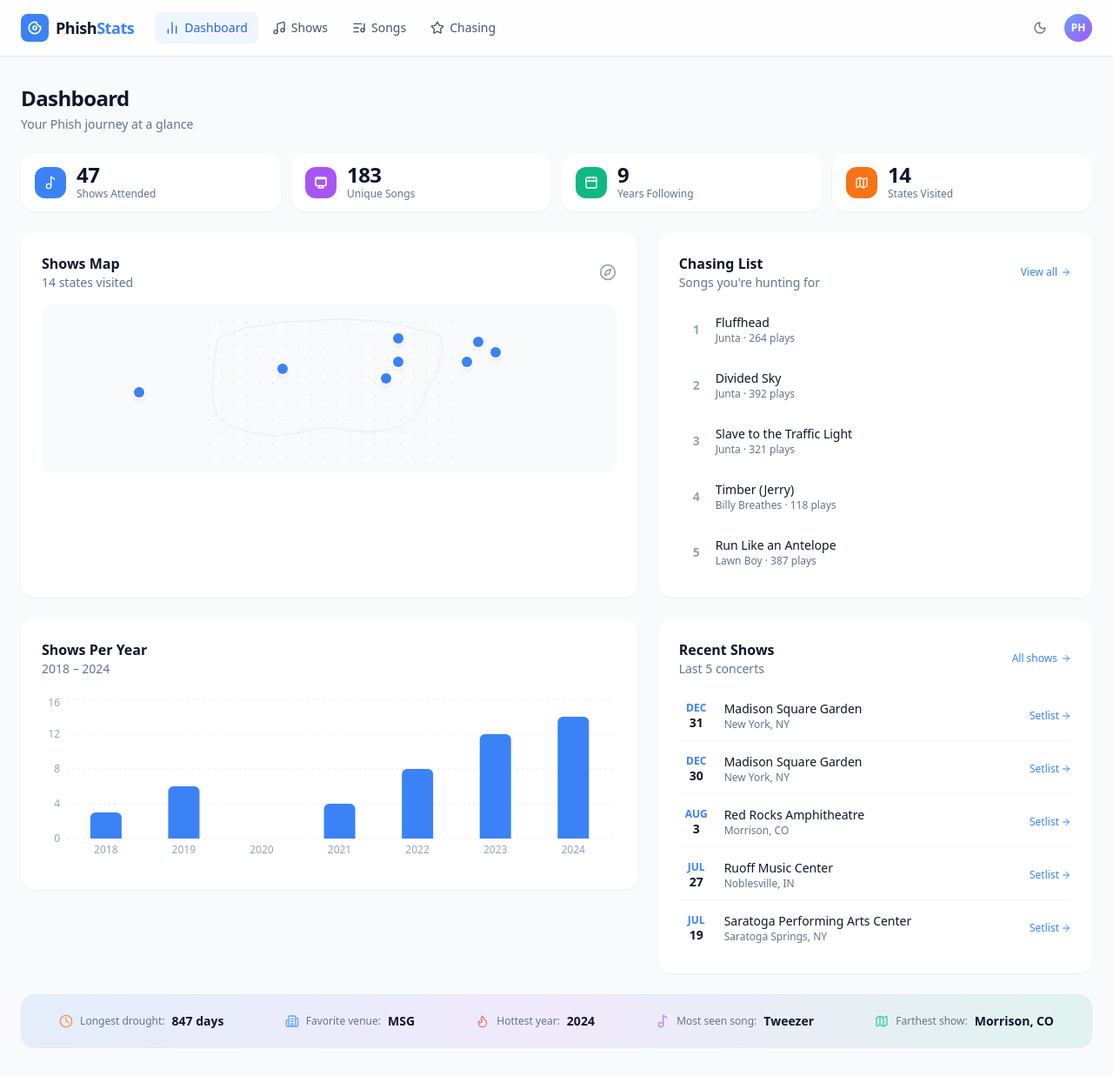
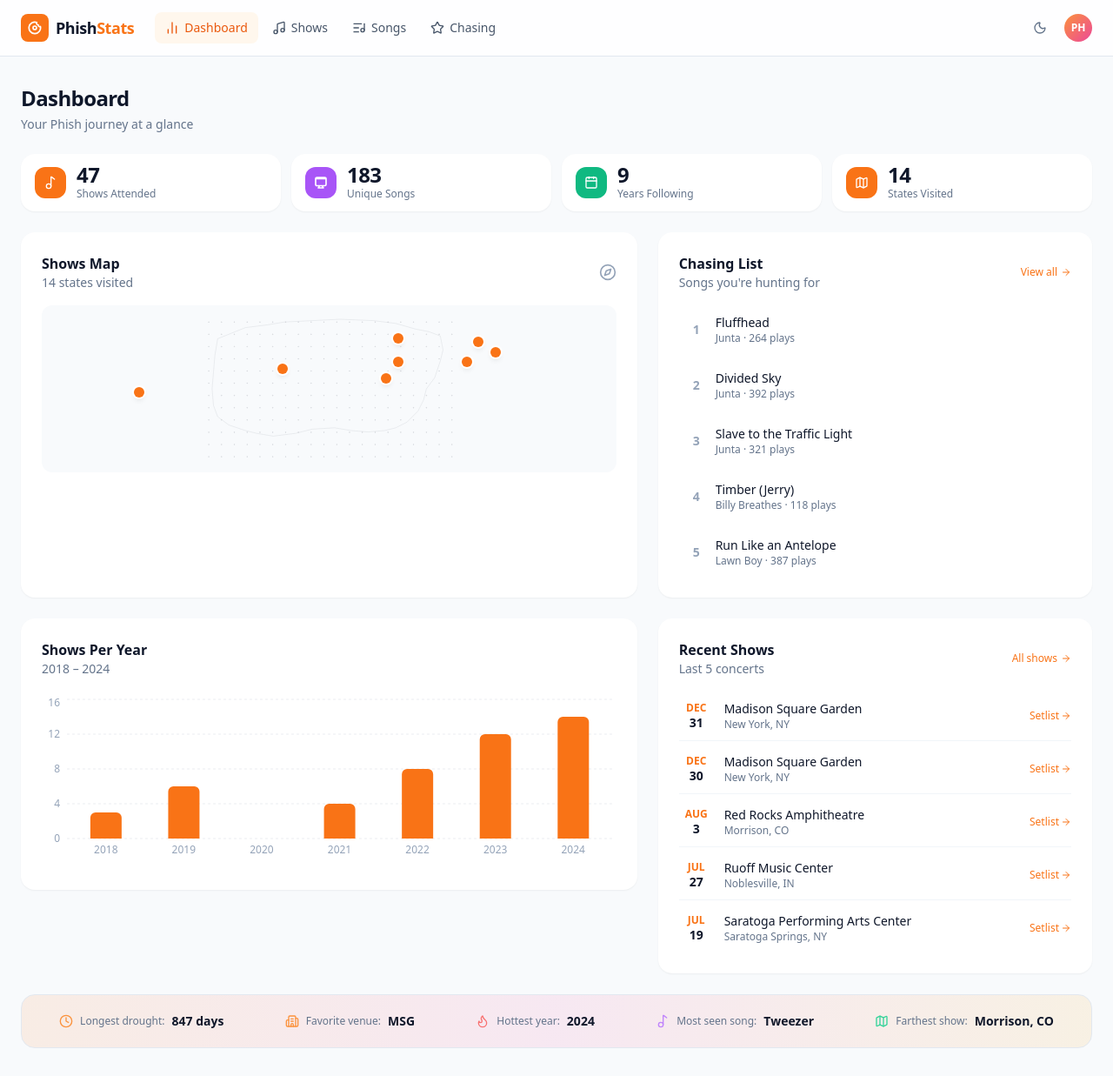
Before and after one commit to Phish-Stats/ps-frontend, a React (Vite) app: page / in a window 1280 px wide. Shown: the whole page at 87% size. Built offline with nearby package versions, Linux system fonts and the light colour scheme.

Commit message:
feat: swap primary color from blue to orange (#F97316)

```diff
--- a/src/components/Layout.tsx
+++ b/src/components/Layout.tsx
@@ -19,11 +19,11 @@ export default function Layout() {
         <div className="max-w-7xl mx-auto px-4 sm:px-6 flex items-center h-16 gap-6">
           {/* Logo */}
           <NavLink to="/" className="flex items-center gap-2 shrink-0">
-            <div className="w-8 h-8 rounded-lg bg-blue-500 flex items-center justify-center">
+            <div className="w-8 h-8 rounded-lg bg-orange-500 flex items-center justify-center">
               <Donut className="w-4 h-4 text-white" strokeWidth={2.5} />
             </div>
             <span className="font-bold text-lg tracking-tight hidden sm:block">
-              Phish<span className="text-blue-500">Stats</span>
+              Phish<span className="text-orange-500">Stats</span>
             </span>
           </NavLink>
 
@@ -37,7 +37,7 @@ export default function Layout() {
                 className={({ isActive }) =>
                   `flex items-center gap-1.5 px-3 py-2 rounded-lg text-sm font-medium transition-colors duration-150 ${
                     isActive
-                      ? 'bg-blue-50 dark:bg-blue-900/30 text-blue-600 dark:text-blue-400'
+                      ? 'bg-orange-50 dark:bg-orange-900/30 text-orange-600 dark:text-orange-400'
                       : 'text-slate-600 dark:text-slate-400 hover:text-slate-900 dark:hover:text-slate-200 hover:bg-slate-100 dark:hover:bg-slate-800'
                   }`
                 }
@@ -59,7 +59,7 @@ export default function Layout() {
             </button>
 
             {/* User Avatar */}
-            <div className="w-8 h-8 rounded-full bg-gradient-to-br from-blue-400 to-purple-500 flex items-center justify-center text-white text-xs font-bold select-none cursor-pointer">
+            <div className="w-8 h-8 rounded-full bg-gradient-to-br from-orange-400 to-pink-500 flex items-center justify-center text-white text-xs font-bold select-none cursor-pointer">
               PH
             </div>
           </div>
@@ -81,7 +81,7 @@ export default function Layout() {
             className={({ isActive }) =>
               `flex-1 flex flex-col items-center justify-center py-3 gap-1 text-xs transition-colors duration-150 ${
                 isActive
-                  ? 'text-blue-500'
+                  ? 'text-orange-500'
                   : 'text-slate-500 dark:text-slate-400'
               }`
             }
--- a/src/index.css
+++ b/src/index.css
@@ -3,7 +3,7 @@
 @tailwind utilities;
 
 :root {
-  --color-primary: #3B82F6;
+  --color-primary: #F97316;
   --color-bg-light: #F8FAFC;
   --color-bg-dark: #0F172A;
   --color-card-light: #FFFFFF;
--- a/src/pages/Chasing.tsx
+++ b/src/pages/Chasing.tsx
@@ -63,7 +63,7 @@ export default function Chasing() {
         </div>
         <button
           onClick={() => setShowSearch(s => !s)}
-          className="flex items-center gap-1.5 px-3 py-2 rounded-xl text-sm font-medium bg-blue-500 hover:bg-blue-600 text-white transition-colors"
+          className="flex items-center gap-1.5 px-3 py-2 rounded-xl text-sm font-medium bg-orange-500 hover:bg-orange-600 text-white transition-colors"
         >
           <Plus className="w-4 h-4" />
           Add song
@@ -81,7 +81,7 @@ export default function Chasing() {
               placeholder="Search songs..."
               value={query}
               onChange={e => setQuery(e.target.value)}
-              className="w-full pl-9 pr-4 py-2.5 text-sm rounded-xl bg-slate-50 dark:bg-slate-800 border border-slate-200 dark:border-slate-700 text-slate-900 dark:text-white placeholder-slate-400 focus:outline-none focus:ring-2 focus:ring-blue-500/30"
+              className="w-full pl-9 pr-4 py-2.5 text-sm rounded-xl bg-slate-50 dark:bg-slate-800 border border-slate-200 dark:border-slate-700 text-slate-900 dark:text-white placeholder-slate-400 focus:outline-none focus:ring-2 focus:ring-orange-500/30"
             />
           </div>
           {query.length > 0 && (
@@ -95,14 +95,14 @@ export default function Chasing() {
                       onClick={() => addSong(song.id)}
                       className="w-full flex items-center gap-3 p-2.5 rounded-xl hover:bg-slate-50 dark:hover:bg-slate-800 text-left transition-colors"
                     >
-                      <div className="w-7 h-7 rounded-lg bg-blue-50 dark:bg-blue-900/30 flex items-center justify-center shrink-0">
-                        <Star className="w-3.5 h-3.5 text-blue-500" />
+                      <div className="w-7 h-7 rounded-lg bg-orange-50 dark:bg-orange-900/30 flex items-center justify-center shrink-0">
+                        <Star className="w-3.5 h-3.5 text-orange-500" />
                       </div>
                       <div className="flex-1 min-w-0">
                         <p className="text-sm font-medium text-slate-900 dark:text-white">{song.title}</p>
                         <p className="text-xs text-slate-500 dark:text-slate-400">{song.album?.title} · {song.times_played} plays</p>
                       </div>
-                      <Plus className="w-4 h-4 text-blue-500 shrink-0" />
+                      <Plus className="w-4 h-4 text-orange-500 shrink-0" />
                     </button>
                   </li>
                 ))
@@ -131,15 +131,15 @@ export default function Chasing() {
                 onDrop={() => handleDrop(idx)}
                 onDragEnd={() => { setDragIdx(null); setOverIdx(null); }}
                 className={`flex items-center gap-4 px-5 py-4 border-b border-slate-100 dark:border-slate-800 last:border-0 transition-all cursor-grab active:cursor-grabbing ${
-                  overIdx === idx && dragIdx !== idx ? 'bg-blue-50 dark:bg-blue-900/20' : 'hover:bg-slate-50 dark:hover:bg-slate-800/40'
+                  overIdx === idx && dragIdx !== idx ? 'bg-orange-50 dark:bg-orange-900/20' : 'hover:bg-slate-50 dark:hover:bg-slate-800/40'
                 }`}
               >
                 {/* Drag handle */}
                 <GripVertical className="w-4 h-4 text-slate-300 dark:text-slate-600 shrink-0" />
 
                 {/* Position */}
-                <div className="w-8 h-8 rounded-xl bg-blue-50 dark:bg-blue-900/30 flex items-center justify-center shrink-0">
-                  <span className="text-sm font-bold text-blue-500">{idx + 1}</span>
+                <div className="w-8 h-8 rounded-xl bg-orange-50 dark:bg-orange-900/30 flex items-center justify-center shrink-0">
+                  <span className="text-sm font-bold text-orange-500">{idx + 1}</span>
                 </div>
 
                 {/* Info */}
--- a/src/pages/Dashboard.tsx
+++ b/src/pages/Dashboard.tsx
@@ -56,7 +56,7 @@ function CustomTooltip({ active, payload, label }: { active?: boolean; payload?:
   return (
     <div className="bg-white dark:bg-[#1E293B] border border-slate-200 dark:border-slate-700 rounded-xl px-3 py-2 shadow-lg text-sm">
       <p className="font-semibold text-slate-900 dark:text-white">{label}</p>
-      <p className="text-blue-500 font-medium">{payload[0].value} shows</p>
+      <p className="text-orange-500 font-medium">{payload[0].value} shows</p>
     </div>
   );
 }
@@ -117,7 +117,7 @@ function USMapCard() {
             className="absolute flex flex-col items-center"
             style={{ left: pin.x, top: pin.y, transform: 'translate(-50%, -50%)' }}
           >
-            <div className="w-3 h-3 rounded-full bg-blue-500 ring-2 ring-white dark:ring-slate-800 shadow-md" />
+            <div className="w-3 h-3 rounded-full bg-orange-500 ring-2 ring-white dark:ring-slate-800 shadow-md" />
           </div>
         ))}
       </div>
@@ -143,7 +143,7 @@ export default function Dashboard() {
           icon={<Music2 className="w-4 h-4 text-white" />}
           value={stats.shows_attended}
           label="Shows Attended"
-          gradient="bg-blue-500"
+          gradient="bg-orange-500"
         />
         <StatChip
           icon={<ListMusicIcon />}
@@ -180,7 +180,7 @@ export default function Dashboard() {
                 <h2 className="text-base font-semibold text-slate-900 dark:text-white">Chasing List</h2>
                 <p className="text-sm text-slate-500 dark:text-slate-400">Songs you're hunting for</p>
               </div>
-              <Link to="/chasing" className="text-xs text-blue-500 hover:text-blue-600 font-medium flex items-center gap-1">
+              <Link to="/chasing" className="text-xs text-orange-500 hover:text-orange-600 font-medium flex items-center gap-1">
                 View all <ArrowRight className="w-3 h-3" />
               </Link>
             </div>
@@ -226,10 +226,10 @@ export default function Dashboard() {
                   tick={{ fill: '#94A3B8', fontSize: 12 }}
                   width={24}
                 />
-                <Tooltip content={<CustomTooltip />} cursor={{ fill: 'rgba(59,130,246,0.06)' }} />
+                <Tooltip content={<CustomTooltip />} cursor={{ fill: 'rgba(249,115,22,0.06)' }} />
                 <Bar
                   dataKey="count"
-                  fill="#3B82F6"
+                  fill="#F97316"
                   radius={[6, 6, 0, 0]}
                 />
               </BarChart>
@@ -245,7 +245,7 @@ export default function Dashboard() {
                 <h2 className="text-base font-semibold text-slate-900 dark:text-white">Recent Shows</h2>
                 <p className="text-sm text-slate-500 dark:text-slate-400">Last 5 concerts</p>
               </div>
-              <Link to="/shows" className="text-xs text-blue-500 hover:text-blue-600 font-medium flex items-center gap-1">
+              <Link to="/shows" className="text-xs text-orange-500 hover:text-orange-600 font-medium flex items-center gap-1">
                 All shows <ArrowRight className="w-3 h-3" />
               </Link>
             </div>
@@ -253,7 +253,7 @@ export default function Dashboard() {
               {mockRecentConcerts.map((show) => (
                 <li key={show.id} className="flex items-center gap-3 py-2.5 border-b border-slate-100 dark:border-slate-800 last:border-0">
                   <div className="shrink-0 w-10 text-center">
-                    <p className="text-xs font-semibold text-blue-500 uppercase">
+                    <p className="text-xs font-semibold text-orange-500 uppercase">
                       {new Date(show.date + 'T12:00:00').toLocaleDateString('en-US', { month: 'short' })}
                     </p>
                     <p className="text-sm font-bold text-slate-900 dark:text-white leading-tight">
@@ -267,7 +267,7 @@ export default function Dashboard() {
                   {show.setlist_url && (
                     <a
                       href={show.setlist_url}
-                      className="shrink-0 text-xs text-blue-500 hover:text-blue-600 font-medium flex items-center gap-0.5"
+                      className="shrink-0 text-xs text-orange-500 hover:text-orange-600 font-medium flex items-center gap-0.5"
                     >
                       Setlist <ArrowRight className="w-3 h-3" />
                     </a>
@@ -280,7 +280,7 @@ export default function Dashboard() {
       </div>
 
       {/* Fun Stats Strip */}
-      <div className="bg-gradient-to-r from-blue-500/10 via-purple-500/10 to-emerald-500/10 dark:from-blue-900/20 dark:via-purple-900/20 dark:to-emerald-900/20 rounded-2xl border border-slate-200 dark:border-slate-700/60 p-5">
+      <div className="bg-gradient-to-r from-orange-500/10 via-pink-500/10 to-amber-500/10 dark:from-orange-900/20 dark:via-pink-900/20 dark:to-amber-900/20 rounded-2xl border border-slate-200 dark:border-slate-700/60 p-5">
         <div className="flex flex-wrap gap-6 justify-around">
           <FunStat
             icon={<Clock className="w-4 h-4 text-orange-400" />}
@@ -288,7 +288,7 @@ export default function Dashboard() {
             value="847 days"
           />
           <FunStat
-            icon={<Building2 className="w-4 h-4 text-blue-400" />}
+            icon={<Building2 className="w-4 h-4 text-orange-400" />}
             label="Favorite venue"
             value="MSG"
           />
--- a/src/pages/Shows.tsx
+++ b/src/pages/Shows.tsx
@@ -11,7 +11,7 @@ function ShowRow({ show }: { show: Concert }) {
     <div className="flex items-center gap-4 py-3.5 px-4 hover:bg-slate-50 dark:hover:bg-slate-800/40 rounded-xl transition-colors group">
       {/* Date column */}
       <div className="shrink-0 w-14 text-center">
-        <p className="text-xs font-semibold text-blue-500 uppercase">
+        <p className="text-xs font-semibold text-orange-500 uppercase">
           {date.toLocaleDateString('en-US', { month: 'short' })}
         </p>
         <p className="text-lg font-bold text-slate-900 dark:text-white leading-tight">{date.getDate()}</p>
@@ -36,7 +36,7 @@ function ShowRow({ show }: { show: Concert }) {
       {show.setlist_url && (
         <a
           href={show.setlist_url}
-          className="shrink-0 text-xs text-blue-500 hover:text-blue-600 font-medium flex items-center gap-1 opacity-0 group-hover:opacity-100 transition-opacity"
+          className="shrink-0 text-xs text-orange-500 hover:text-orange-600 font-medium flex items-center gap-1 opacity-0 group-hover:opacity-100 transition-opacity"
         >
           Setlist <ArrowRight className="w-3 h-3" />
         </a>
@@ -73,7 +73,7 @@ export default function Shows() {
               onClick={() => setSelectedYear('all')}
               className={`px-3 py-1.5 rounded-lg text-xs font-medium transition-colors ${
                 selectedYear === 'all'
-                  ? 'bg-blue-500 text-white'
+                  ? 'bg-orange-500 text-white'
                   : 'bg-slate-100 dark:bg-slate-800 text-slate-600 dark:text-slate-400 hover:bg-slate-200 dark:hover:bg-slate-700'
               }`}
             >
@@ -85,7 +85,7 @@ export default function Shows() {
                 onClick={() => setSelectedYear(y)}
                 className={`px-3 py-1.5 rounded-lg text-xs font-medium transition-colors ${
                   selectedYear === y
-                    ? 'bg-blue-500 text-white'
+                    ? 'bg-orange-500 text-white'
                     : 'bg-slate-100 dark:bg-slate-800 text-slate-600 dark:text-slate-400 hover:bg-slate-200 dark:hover:bg-slate-700'
                 }`}
               >
--- a/src/pages/Songs.tsx
+++ b/src/pages/Songs.tsx
@@ -31,7 +31,7 @@ export default function Songs() {
             placeholder="Search songs or albums..."
             value={query}
             onChange={e => setQuery(e.target.value)}
-            className="w-full pl-9 pr-4 py-2.5 text-sm rounded-xl bg-white dark:bg-[#1E293B] border border-slate-200 dark:border-slate-700 text-slate-900 dark:text-white placeholder-slate-400 focus:outline-none focus:ring-2 focus:ring-blue-500/30 transition-shadow"
+            className="w-full pl-9 pr-4 py-2.5 text-sm rounded-xl bg-white dark:bg-[#1E293B] border border-slate-200 dark:border-slate-700 text-slate-900 dark:text-white placeholder-slate-400 focus:outline-none focus:ring-2 focus:ring-orange-500/30 transition-shadow"
           />
         </div>
       </div>
@@ -52,8 +52,8 @@ export default function Songs() {
                 className="bg-white dark:bg-[#1E293B] rounded-2xl shadow-sm dark:border dark:border-slate-700/60 p-4 hover:shadow-md dark:hover:border-slate-600 transition-all group"
               >
                 {/* Album art placeholder */}
-                <div className="w-full aspect-square rounded-xl bg-gradient-to-br from-blue-400/20 to-purple-400/20 dark:from-blue-900/40 dark:to-purple-900/40 flex items-center justify-center mb-3 group-hover:from-blue-400/30 group-hover:to-purple-400/30 transition-colors">
-                  <Music className="w-8 h-8 text-blue-400 dark:text-blue-500" />
+                <div className="w-full aspect-square rounded-xl bg-gradient-to-br from-orange-400/20 to-pink-400/20 dark:from-orange-900/40 dark:to-pink-900/40 flex items-center justify-center mb-3 group-hover:from-orange-400/30 group-hover:to-pink-400/30 transition-colors">
+                  <Music className="w-8 h-8 text-orange-400 dark:text-orange-500" />
                 </div>
 
                 <h3 className="font-semibold text-sm text-slate-900 dark:text-white truncate">{song.title}</h3>
@@ -69,7 +69,7 @@ export default function Songs() {
                   </div>
                   <div className="w-full h-1.5 rounded-full bg-slate-100 dark:bg-slate-800 overflow-hidden">
                     <div
-                      className="h-full rounded-full bg-blue-500 transition-all duration-500"
+                      className="h-full rounded-full bg-orange-500 transition-all duration-500"
                       style={{ width: `${pct}%` }}
                     />
                   </div>
--- a/tailwind.config.js
+++ b/tailwind.config.js
@@ -8,7 +8,7 @@ export default {
   theme: {
     extend: {
       colors: {
-        primary: '#3B82F6',
+        primary: '#F97316',
         'bg-light': '#F8FAFC',
         'bg-dark': '#0F172A',
         'card-light': '#FFFFFF',
```
